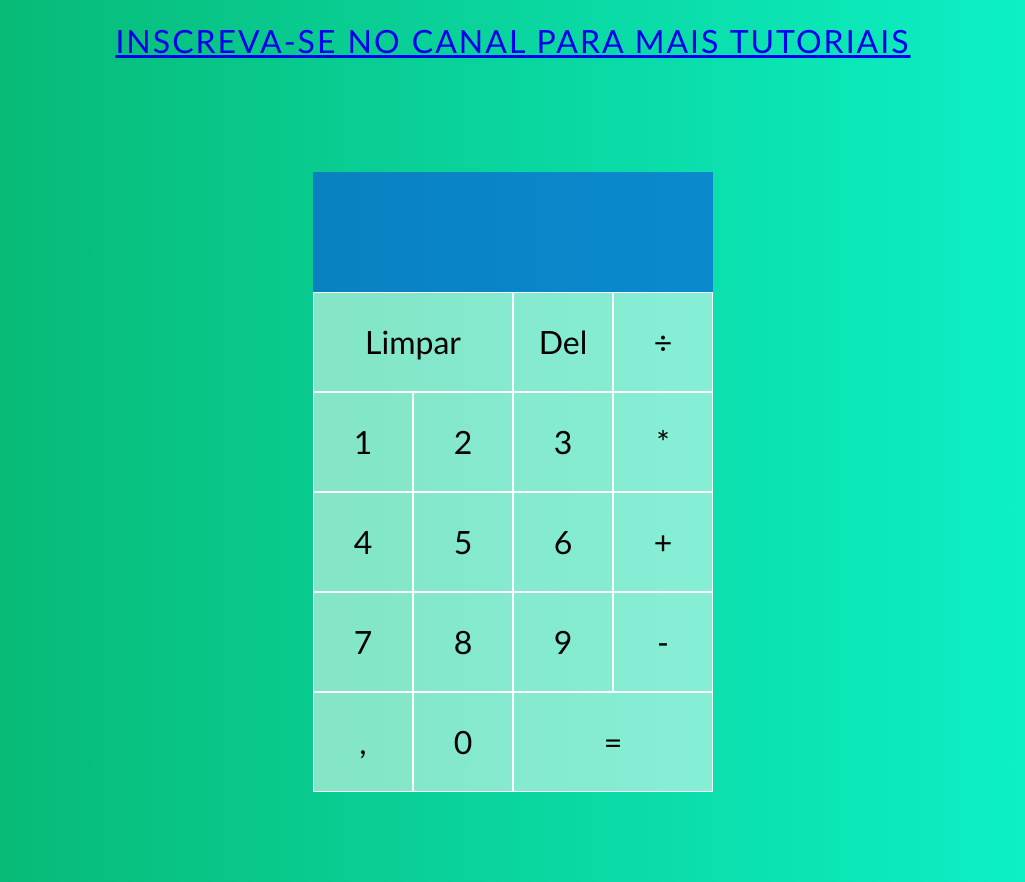
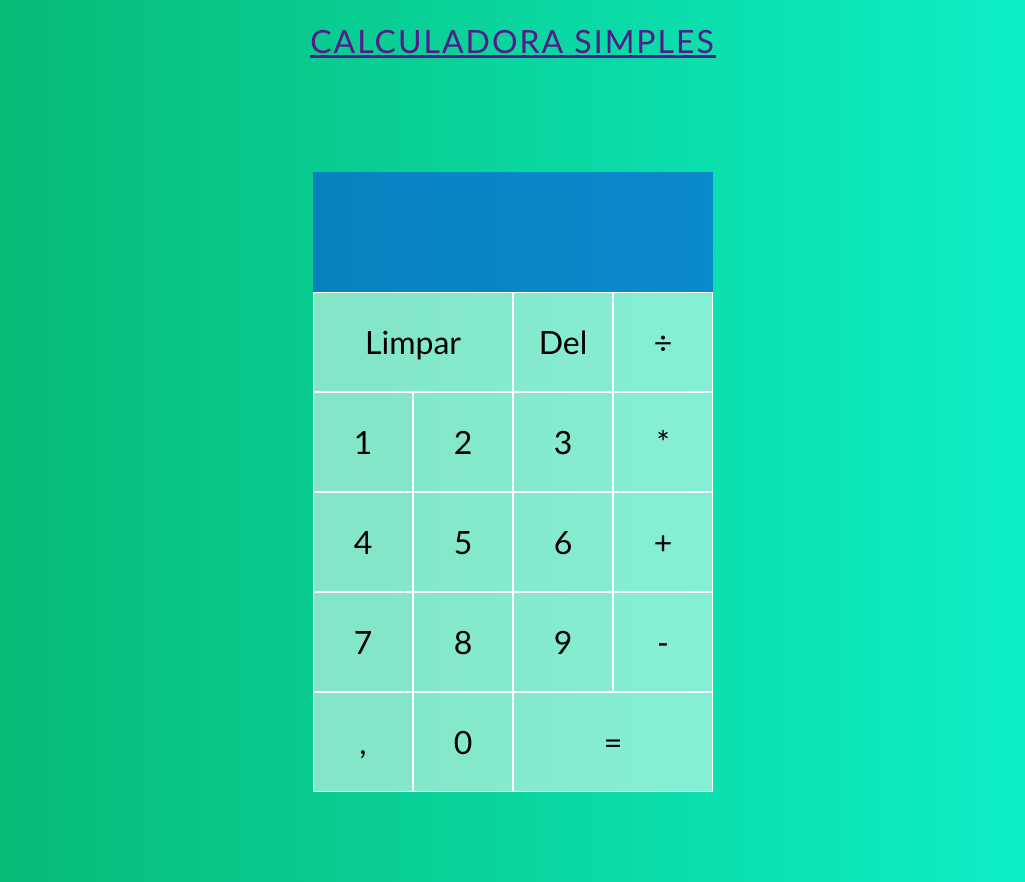
Before and after one commit to erickmendonca1/calculator, a plain HTML site: page index.html in a window 1280 px wide. Shown: the whole page, without its empty margins (127-1152 px from the left). Drawn offline with Linux system fonts and the light colour scheme.

```diff
--- a/index.html
+++ b/index.html
@@ -8,7 +8,7 @@
   <link href="styles.css" rel="stylesheet">
 </head>
 <body>
-  <h1><a href="https://www.youtube.com/@adriano_viana" target="_blank">Inscreva-se no canal para mais tutoriais</a></h1>
+  <h1><a href="" target="_blank">CALCULADORA SIMPLES</a></h1>
   <div class="grid">
     <div class="display">
       <div data-previous-term class="previous-term"></div>
```
